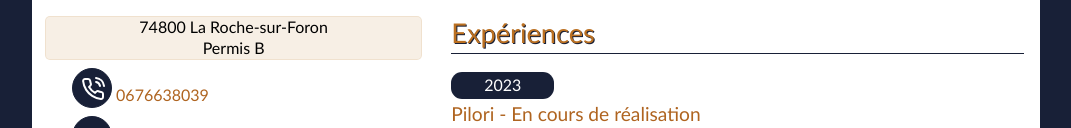
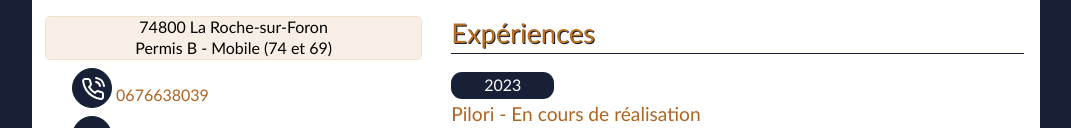
Before and after one commit to alix-large/alix-large.github.io, a website built with Parcel: page src/index.html in a window 1280 px wide. Shown: the part 475-603 px from the top of the page, without its empty margins (104-1175 px from the left). Built offline with nearby package versions, Linux system fonts and the light colour scheme.

Commit message:
Changed content

```diff
--- a/src/index.html
+++ b/src/index.html
@@ -29,7 +29,7 @@
             <div class="list__content">
                 <ul class="intro-list list__box">
                     <li class="intro__item intro__item--center">74800 La Roche-sur-Foron</li>
-                    <li class="intro__item intro__item--center">Permis B</li>
+                    <li class="intro__item intro__item--center">Permis B - Mobile (74 et 69)</li>
                 </ul>
                 <ul class="intro-list list__box2">
                     <li class="intro__item">
@@ -67,7 +67,7 @@
             <p class="intro__desc intro__desc--parcours">Investie et ouverte aux autres, j’ai commencé ma carrière professionnelle dans le social en portant de nombreux projets d’inclusion. Pour les promouvoir  j’ai appris la communication digitale et mis "les mains dans le code" assez vite.
             </p>
             <p class="intro__desc intro__desc--parcours">Le virus attrapé, me voici désormais pleinement engagée dans la voie du développement web avec une spécialisation en accessibilité numérique qui est raccord avec mon besoin de me sentir utile et de donner du sens à ce que j’entreprends</p>
-            <p class="intro__desc intro__desc--parcours" >Ce qui me motive et me passionne c'est d’apporter un soin tout particulier à la qualité web des projets qui me seront confiés et développer des interfaces fonctionnelles et évolutives qui prennent en compte un maximum de contextes d'utilisation.J'ai hâte de collaborer au sein d'une équipe dynamique et innovante à laquelle je pourrai apporter ma maturité, mes compétences, mais aussi mon enthousiasme et mon énergie.</p>
+            <p class="intro__desc intro__desc--parcours" >Ce qui me motive et me passionne c'est d’apporter un soin tout particulier à la qualité web des projets qui me seront confiés et développer des interfaces fonctionnelles et évolutives qui prennent en compte un maximum de contextes d'utilisation. J'ai hâte de collaborer au sein d'une équipe dynamique et innovante à laquelle je pourrai apporter ma maturité, mes compétences, mais aussi mon enthousiasme et mon énergie.</p>
             <h3 class ="intro__title intro__title--background"><span class="intro__line">Soft skills</span></h3>
 
             <ul class="skills">
```
Also changed, not shown: dist/index.html.
